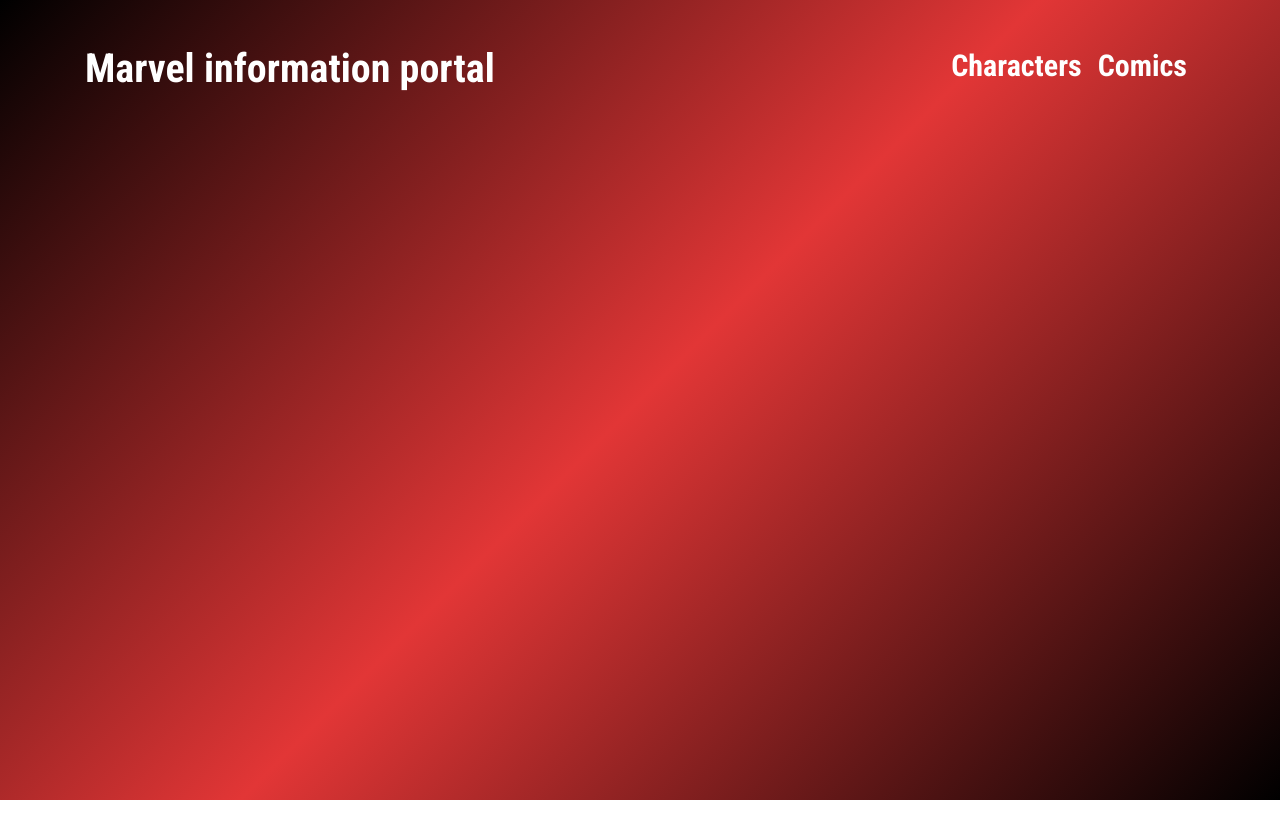
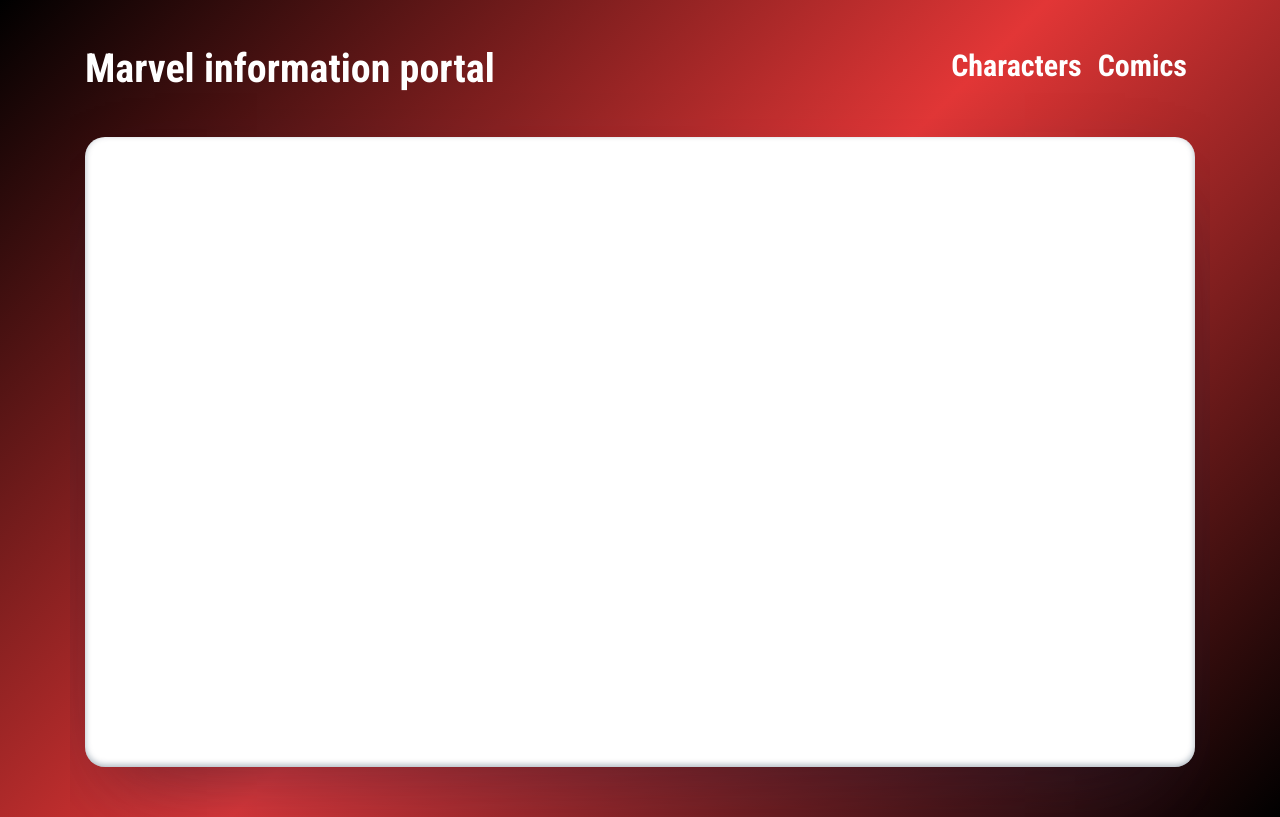
Before and after one commit to BohdanNeskorozhenyy/Marvel-Information-Portal, a React (Create React App) app: page /comics/1/1 in a window 1280 px wide. Built offline with nearby package versions, Linux system fonts and the light colour scheme; what react-error-overlay would draw is missing.

Commit message:
add comics class

```diff
--- a/src/components/pages/SingleComicPage.js
+++ b/src/components/pages/SingleComicPage.js
@@ -44,7 +44,7 @@
     const content = !(loading || error || !comicOrChar) ? <View comicOrChar={comicOrChar} pageType={pageType} /> : null;
 
     return (
-        <div className="char__info">
+        <div className="single-page__box">
             {errorMessage}
             {spinner}
             {content}
--- a/src/components/pages/singleComicPage.scss
+++ b/src/components/pages/singleComicPage.scss
@@ -1,4 +1,4 @@
-@import '../../style/variables.scss';
+@import "../../style/variables.scss";
 
 .single-comic {
     margin-top: 50px;
@@ -39,3 +39,21 @@
         }
     }
 }
+
+.single-page__box {
+    padding: 25px;
+    box-shadow: 0px 0px 20px rgba(0, 0, 0, 0.25);
+    z-index: 5;
+    background-color: #fff;
+    border-radius: 20px;
+    min-height: 630px;
+    box-shadow: rgba(50, 50, 93, 0.25) 0px 50px 100px -20px, rgba(0, 0, 0, 0.3) 0px 30px 60px -30px,
+        rgba(10, 37, 64, 0.35) 0px -2px 6px 0px inset;
+    .char__comics-item{
+        width: 100%;
+        padding: 0px 10px;
+        line-height: 25px;
+        box-shadow: 0px 4px 4px rgba(0, 0, 0, 0.25);
+        margin-top: 10px;
+    }
+}
```
